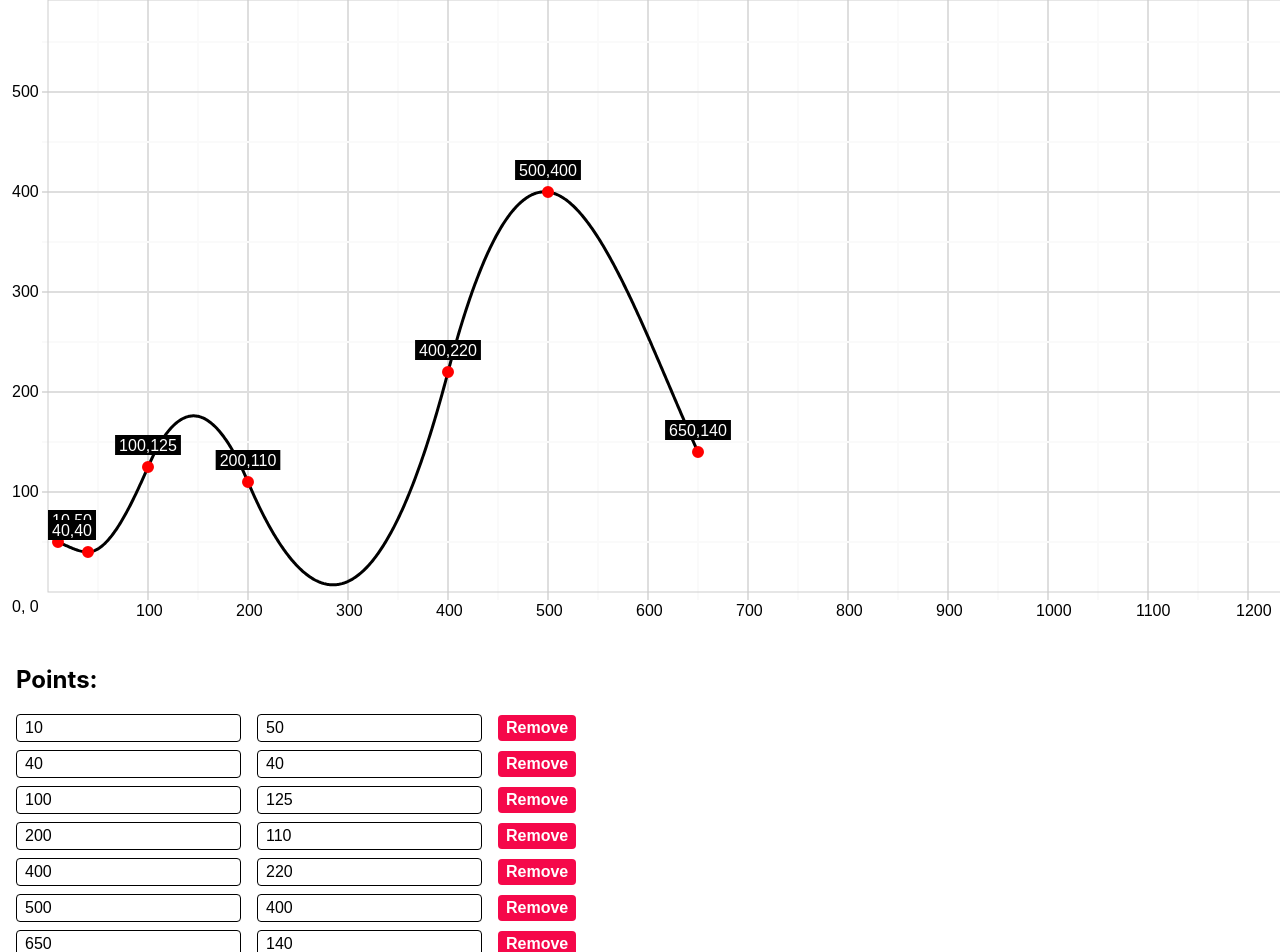
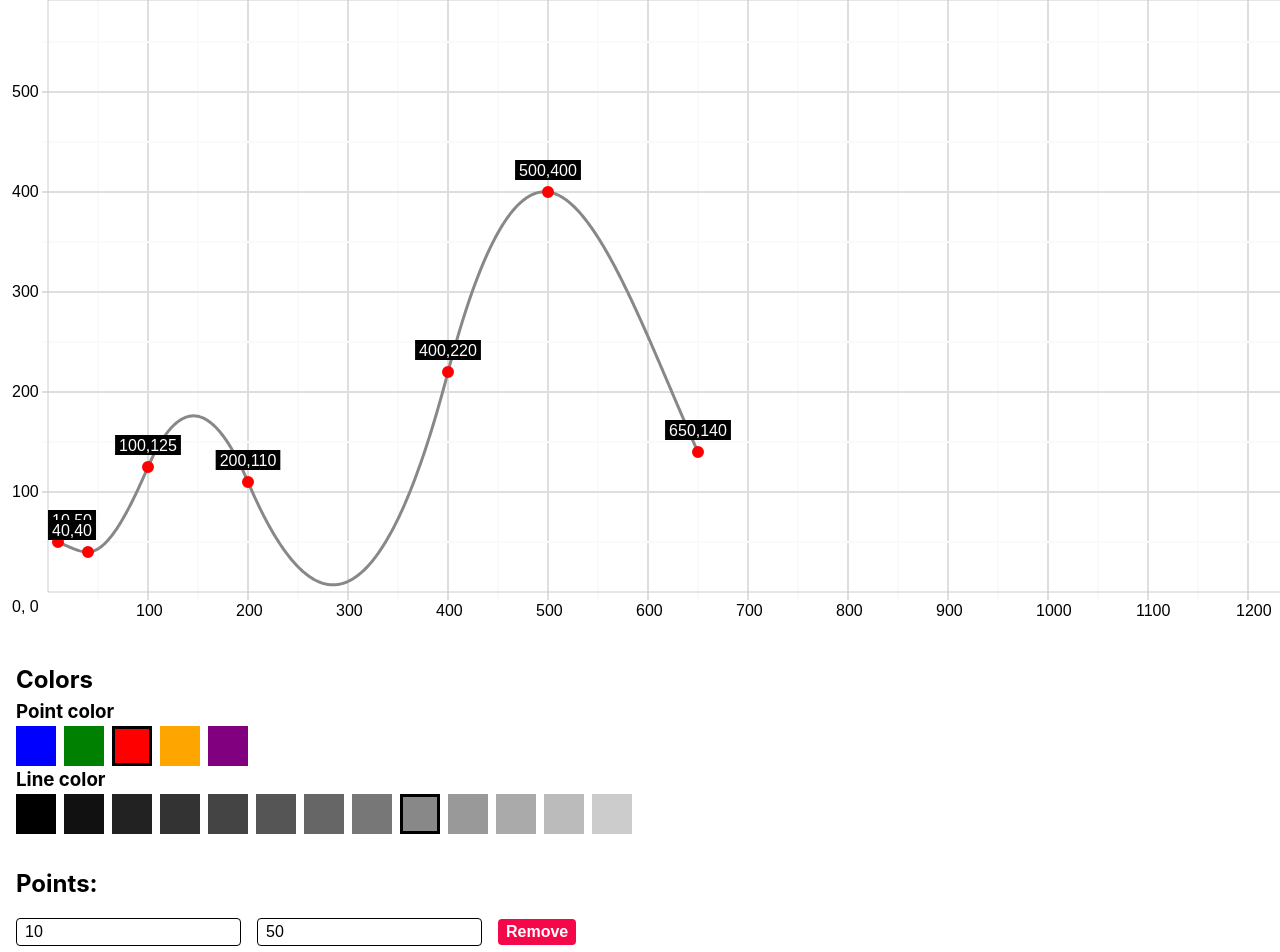
Before and after one commit to mateuszmanczak04/spline-creator, a React (Vite) app: page / in a window 1280 px wide. Shown: the top 952 px of the page. Built offline with nearby package versions, Linux system fonts and the light colour scheme.

Commit message:
feat: color picker

```diff
--- a/src/App.tsx
+++ b/src/App.tsx
@@ -2,6 +2,7 @@ import { useState } from 'react';
 import './App.css';
 import BackgroundCanvas from './components/BackgroundCanvas';
 import Chart from './components/Chart';
+import ColorPicker from './components/ColorPicker';
 import Controls from './components/Controls';
 import { CompletePoint, Point } from './types';
 
@@ -15,6 +16,8 @@ function App() {
 		{ id: crypto.randomUUID(), x: 500, y: 400 },
 		{ id: crypto.randomUUID(), x: 650, y: 140 },
 	]);
+	const [pointColor, setPointColor] = useState<string>('red');
+	const [lineColor, setLineColor] = useState<string>('#888');
 
 	// creates a new point with same coordinates as previous latest
 	const addPoint = () => {
@@ -59,6 +62,8 @@ function App() {
 			<div style={{ position: 'relative' }}>
 				<BackgroundCanvas />
 				<Chart
+					pointColor={pointColor}
+					lineColor={lineColor}
 					points={
 						// pass only points with both coordinates existing
 						points.filter(
@@ -67,6 +72,12 @@ function App() {
 					}
 				/>
 			</div>
+			<ColorPicker
+				pointColor={pointColor}
+				setPointColor={setPointColor}
+				lineColor={lineColor}
+				setLineColor={setLineColor}
+			/>
 			<Controls
 				points={points}
 				addPoint={addPoint}
--- a/src/components/Chart.tsx
+++ b/src/components/Chart.tsx
@@ -10,9 +10,11 @@ import drawSplineSegment from '../utils/drawSplineSegment';
 
 interface ChartProps {
 	points: CompletePoint[];
+	pointColor: string;
+	lineColor: string;
 }
 
-const Chart: FC<ChartProps> = ({ points }) => {
+const Chart: FC<ChartProps> = ({ points, pointColor, lineColor }) => {
 	const canvasRef = useRef<HTMLCanvasElement | null>(null);
 
 	const repaint = useCallback(() => {
@@ -33,8 +35,7 @@ const Chart: FC<ChartProps> = ({ points }) => {
 		drawChartBackground(ctx, canvas.width, canvas.height);
 		ctx.clearRect(0, 0, canvas.width, canvas.height);
 		ctx.lineWidth = 3;
-		ctx.fillStyle = '#F53208';
-		ctx.strokeStyle = '#21130d';
+		ctx.strokeStyle = lineColor;
 		const height = canvas.height;
 
 		// we need this to maintain C^1 class of entire spline curve
@@ -84,15 +85,15 @@ const Chart: FC<ChartProps> = ({ points }) => {
 
 			// first curve is an exception where we have to draw the first part
 			if (i === 0) {
-				drawSplineSegment(ctx, height, L, C, a0, b0, c0, d0, 'black');
+				drawSplineSegment(ctx, height, L, C, a0, b0, c0, d0, lineColor);
 			}
 
 			// every next curve needs just the second part of it's visualisation
-			drawSplineSegment(ctx, height, C, R, a1, b1, c1, d1, 'black');
+			drawSplineSegment(ctx, height, C, R, a1, b1, c1, d1, lineColor);
 		}
 
-		points.forEach(p => drawPoint(ctx, height, p.x, p.y));
-	}, [points]);
+		points.forEach(p => drawPoint(ctx, height, p.x, p.y, pointColor));
+	}, [points, pointColor, lineColor]);
 
 	useEffect(() => {
 		repaint();
--- /dev/null
+++ b/src/components/ColorPicker.tsx
@@ -0,0 +1,56 @@
+'use client';
+
+import { Dispatch, FC, SetStateAction } from 'react';
+import { LINE_COLORS, POINT_COLORS } from '../utils/consts';
+
+interface ColorPickerProps {
+	lineColor: string;
+	setLineColor: Dispatch<SetStateAction<string>>;
+	pointColor: string;
+	setPointColor: Dispatch<SetStateAction<string>>;
+}
+
+const ColorPicker: FC<ColorPickerProps> = ({
+	lineColor,
+	setLineColor,
+	pointColor,
+	setPointColor,
+}) => {
+	return (
+		<div style={{ padding: '1rem' }}>
+			<h2>Colors</h2>
+			<h3>Point color</h3>
+			<div style={{ display: 'flex', gap: '0.5rem', flexWrap: 'wrap' }}>
+				{POINT_COLORS.map(color => (
+					<div
+						onClick={() => setPointColor(color)}
+						key={color}
+						style={{
+							backgroundColor: color,
+							width: 40,
+							height: 40,
+							cursor: 'pointer',
+							border: color === pointColor ? '3px solid black' : '',
+						}}></div>
+				))}
+			</div>
+			<h3>Line color</h3>
+			<div style={{ display: 'flex', flexWrap: 'wrap', gap: '0.5rem' }}>
+				{LINE_COLORS.map(color => (
+					<div
+						onClick={() => setLineColor(color)}
+						key={color}
+						style={{
+							backgroundColor: color,
+							width: 40,
+							height: 40,
+							cursor: 'pointer',
+							border: color === lineColor ? '3px solid black' : '',
+						}}></div>
+				))}
+			</div>
+		</div>
+	);
+};
+
+export default ColorPicker;
--- a/src/utils/consts.ts
+++ b/src/utils/consts.ts
@@ -1 +1,17 @@
 export const CANVAS_HEIGHT = 640;
+export const POINT_COLORS = ['blue', 'green', 'red', 'orange', 'purple'];
+export const LINE_COLORS = [
+	'#000',
+	'#111',
+	'#222',
+	'#333',
+	'#444',
+	'#555',
+	'#666',
+	'#777',
+	'#888',
+	'#999',
+	'#aaa',
+	'#bbb',
+	'#ccc',
+];
--- a/src/utils/drawPoint.ts
+++ b/src/utils/drawPoint.ts
@@ -3,6 +3,7 @@ const drawPoint = (
 	canvasHeight: number,
 	x: number,
 	y: number,
+	color: string,
 ) => {
 	// xOffset is horizontal translation used if point's x is too small
 	// to display entire label on the screen
@@ -13,7 +14,7 @@ const drawPoint = (
 
 	ctx.beginPath();
 	ctx.moveTo(x, canvasHeight - y);
-	ctx.fillStyle = 'red';
+	ctx.fillStyle = color;
 	ctx.arc(x, canvasHeight - y, 6, 0, Math.PI * 2);
 	ctx.fill();
 	ctx.fillStyle = 'black';
```
